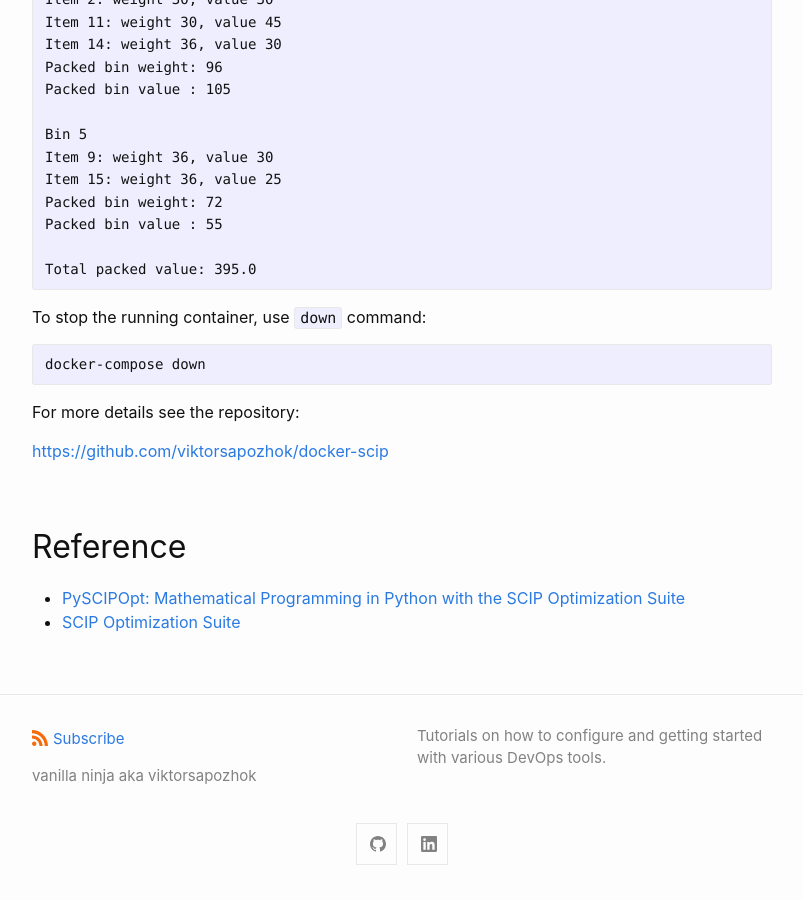
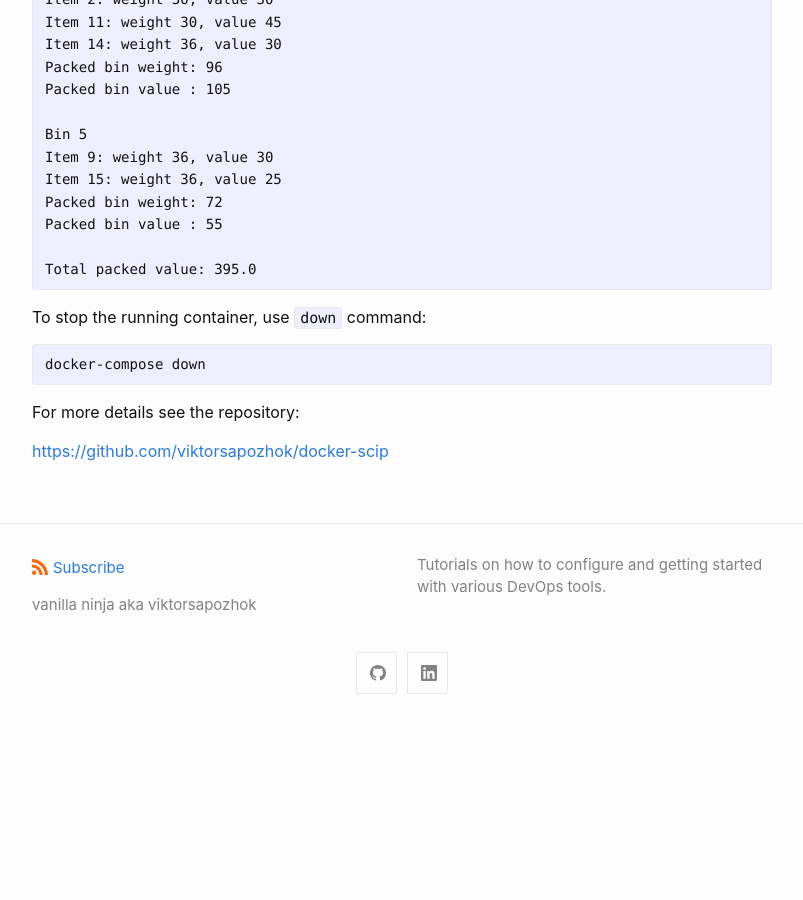
Before and after one commit to viktorsapozhok/viktorsapozhok.github.io, a Jekyll site: the page built from _posts/2021-01-17-docker-scip-pyscipopt.md, in a window 1280 px wide and 900 px high, scrolled down 5629 px. Shown: the whole window, without its empty margins (238-1041 px from the left). Built offline with Jekyll 4.4.1, drawn with Linux system fonts in a browser that asks for light colours; after the commit the page ends 6358 px from its top, so only the background shows below that.

Commit message:
updated links

```diff
--- a/_posts/2021-01-17-docker-scip-pyscipopt.md
+++ b/_posts/2021-01-17-docker-scip-pyscipopt.md
@@ -23,7 +23,7 @@ with raw Python code.
 ## How to build a docker with SCIP
 
 To build a docker container with SCIP Optimization Suite and PySCIPOpt installed, you need to clone this
-[repository](https://github.com/viktorsapozhok/docker-scip). It contains only the root directory with the following
+[repository][1]. It contains only the root directory with the following
 files:
 
     .
@@ -283,7 +283,4 @@ For more details see the repository:
 
 [https://github.com/viktorsapozhok/docker-scip](https://github.com/viktorsapozhok/docker-scip)
 
-## Reference
-
-* [PySCIPOpt: Mathematical Programming in Python with the SCIP Optimization Suite](https://github.com/scipopt/PySCIPOpt)
-* [SCIP Optimization Suite](https://www.scipopt.org/)
+[1]: https://github.com/viktorsapozhok/docker-scip "How to install pyscipopt in docker"
```
Also changed, not shown: _posts/2020-12-27-docker-cron-ofelia.md (+6 -9 lines).
